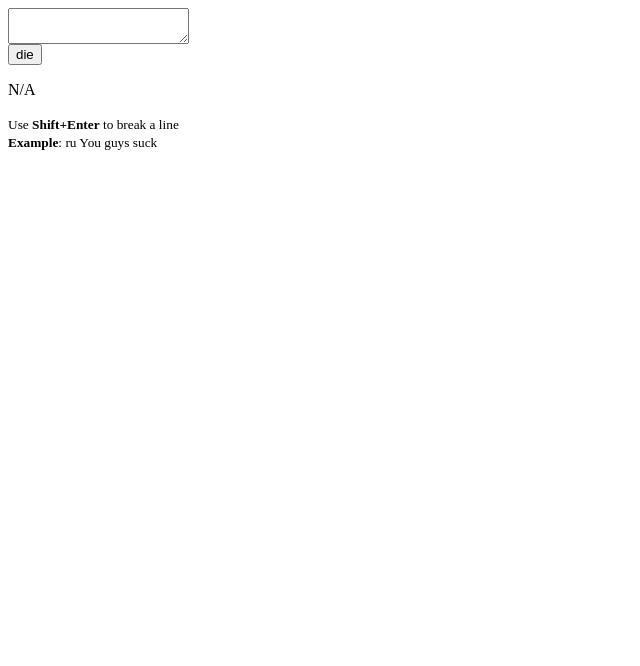
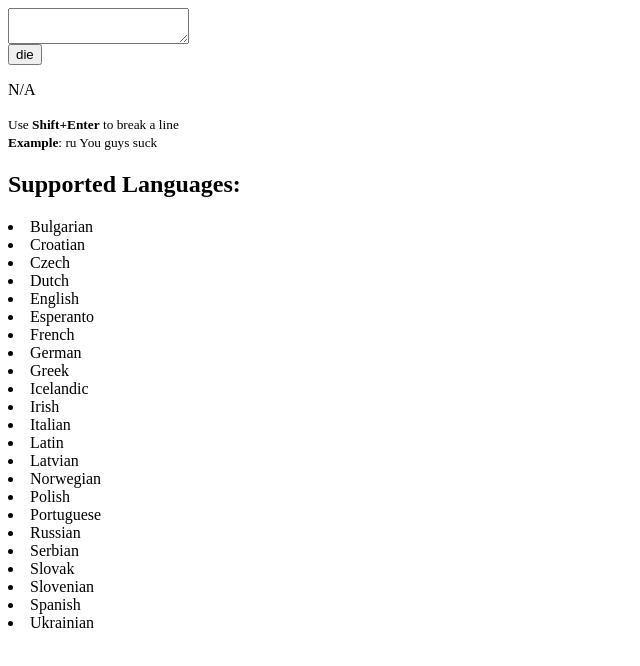
Before and after one commit to uglytranslationpage/uglytranslationpage.github.io, a plain HTML site: page index.html in a window 1280 px wide. Shown: the whole page, without its empty margins (0-640 px from the left). Drawn offline with Linux system fonts and the light colour scheme.

Commit message:
Update index.html

```diff
--- a/index.html
+++ b/index.html
@@ -14,5 +14,11 @@
     <p id="res">N/A</p>
     <small>Use <b>Shift+Enter</b> to break a line<br /><b>Example</b>: ru You guys suck</small>
     <script type="text/javascript" src="trash.js"/></script>
+    <script type="text/javascript">
+      document.body.innerHTML += `<h2>Supported Languages:</h2>`;
+      langs.forEach(lang => {
+        document.body.innerHTML += `<li>${lang.name}</li>`;
+      });
+    </script>
   </body>
 </html>
```
